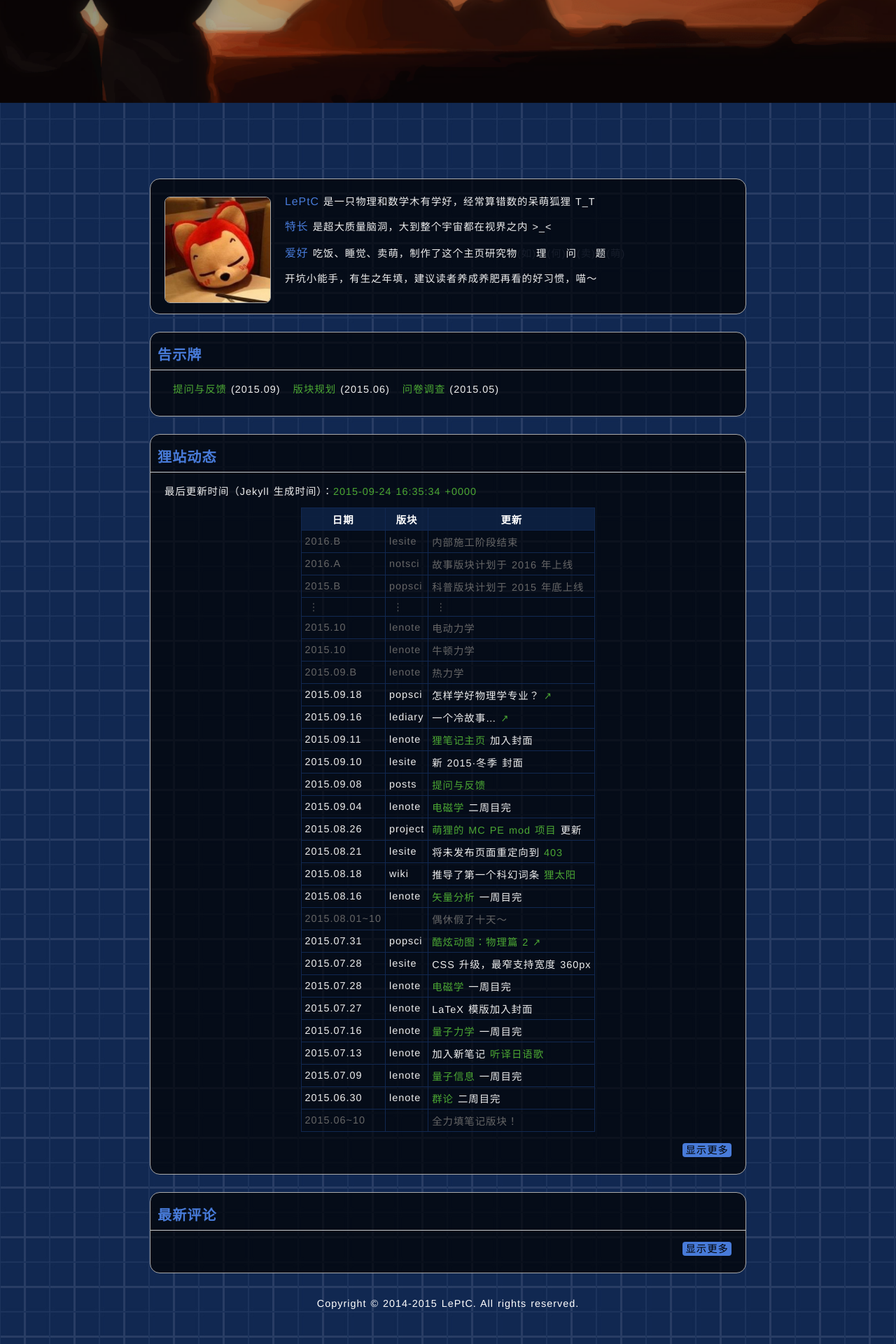
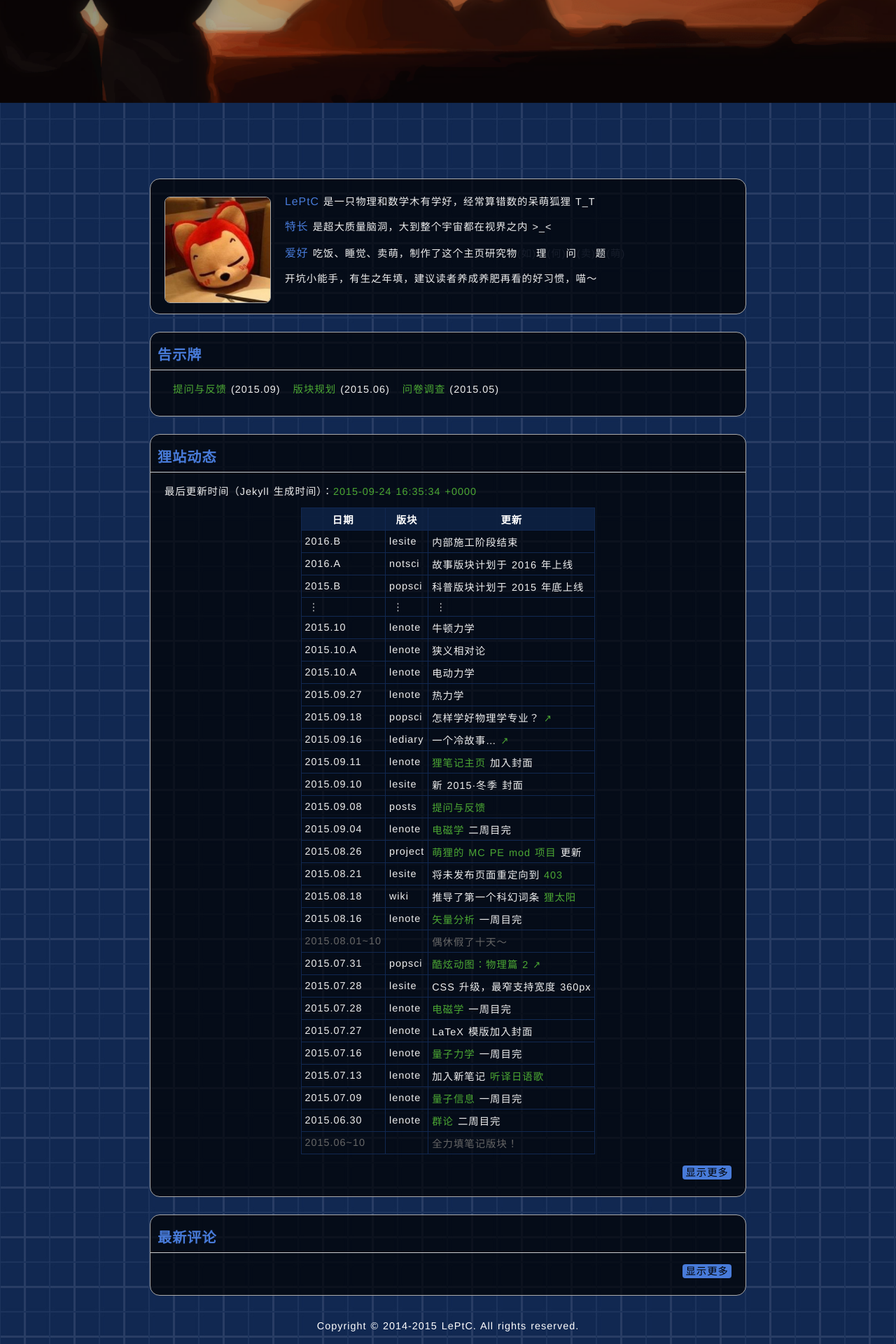
Before and after one commit to LePtC/LePtC.github.io, a Jekyll site: the page built from index.html, in a window 1280 px wide. Shown: the part 753-2673 px from the top of the page at 70% size. Built offline with Jekyll 4.4.1, drawn with Linux system fonts in a browser that asks for light colours; Markdown is read by kramdown in place of the engine named in the settings; formulas are drawn with MathJax 3; comment, search, counter and statistics services are not loaded.

Commit message:
update index

```diff
--- a/css/homepage15B.css
+++ b/css/homepage15B.css
@@ -33,6 +33,9 @@ blue{
   color: #487BD9;
   font-size: 1.1em;
 }
+grey{
+  color: #666;
+}
 
 p.button{
   text-align: right;
--- a/index.html
+++ b/index.html
@@ -82,8 +82,8 @@ title: LePtC
   <th>更新</th>
 </tr>
 
-
-<tr style="color:#666">
+<grey>
+<tr>
   <td>2016.B</td>
   <td>lesite</td>
   <td>内部施工阶段结束</td>
@@ -101,18 +101,18 @@ title: LePtC
   <td>蓝星科技树</td>
   <td>三次元～一次元的世界</td>
  -->
-<tr style="color:#666">
+<tr>
   <td>2016.A</td>
   <td>notsci</td>
   <td>故事版块计划于 2016 年上线</td>
 </tr>
-<tr style="color:#666">
+<tr>
   <td>2015.B</td>
   <td>popsci</td>
   <td>科普版块计划于 2015 年底上线</td>
 </tr>
 
-<tr style="color:#666">
+<tr>
   <td>&nbsp;⋮</td>
   <td>&nbsp;⋮</td>
   <td>&nbsp;⋮</td>
@@ -122,21 +122,28 @@ title: LePtC
 <!-- 数分,高代
 原子,光学,统计力学,分析力学 -->
 
-<tr style="color:#666">
-  <td>2015.10</td>
-  <td>lenote</td>
-  <td>电动力学</td>
-</tr>
-<tr style="color:#666">
+<tr>
   <td>2015.10</td>
   <td>lenote</td>
   <td>牛顿力学</td>
 </tr>
-<tr style="color:#666">
-  <td>2015.09.B</td>
+<tr>
+  <td>2015.10.A</td>
+  <td>lenote</td>
+  <td>狭义相对论</td>
+</tr>
+<tr>
+  <td>2015.10.A</td>
+  <td>lenote</td>
+  <td>电动力学</td>
+</tr>
+<tr>
+  <td>2015.09.27</td>
   <td>lenote</td>
   <td>热力学</td>
 </tr>
+</grey>
+
 
 
 <tr>
```
Also changed, not shown: other parts of index.html (+1 -1 lines).
